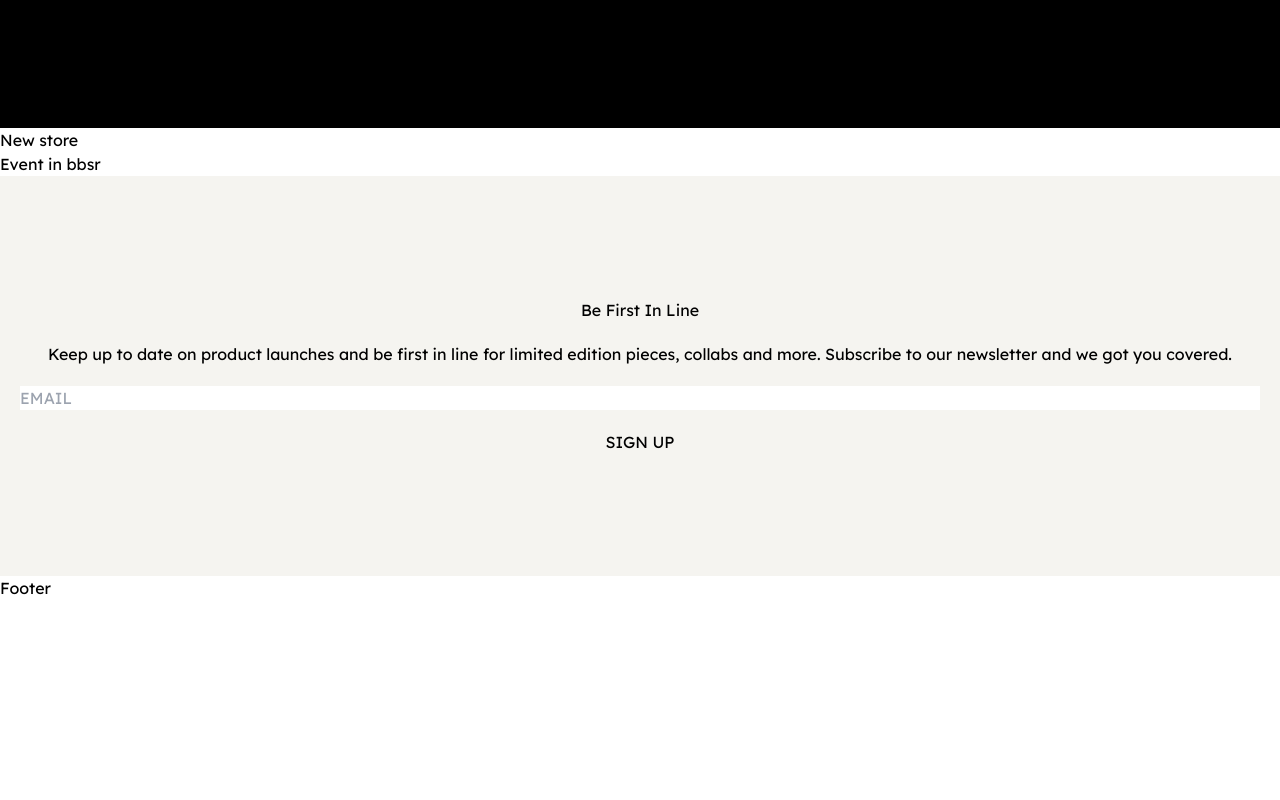
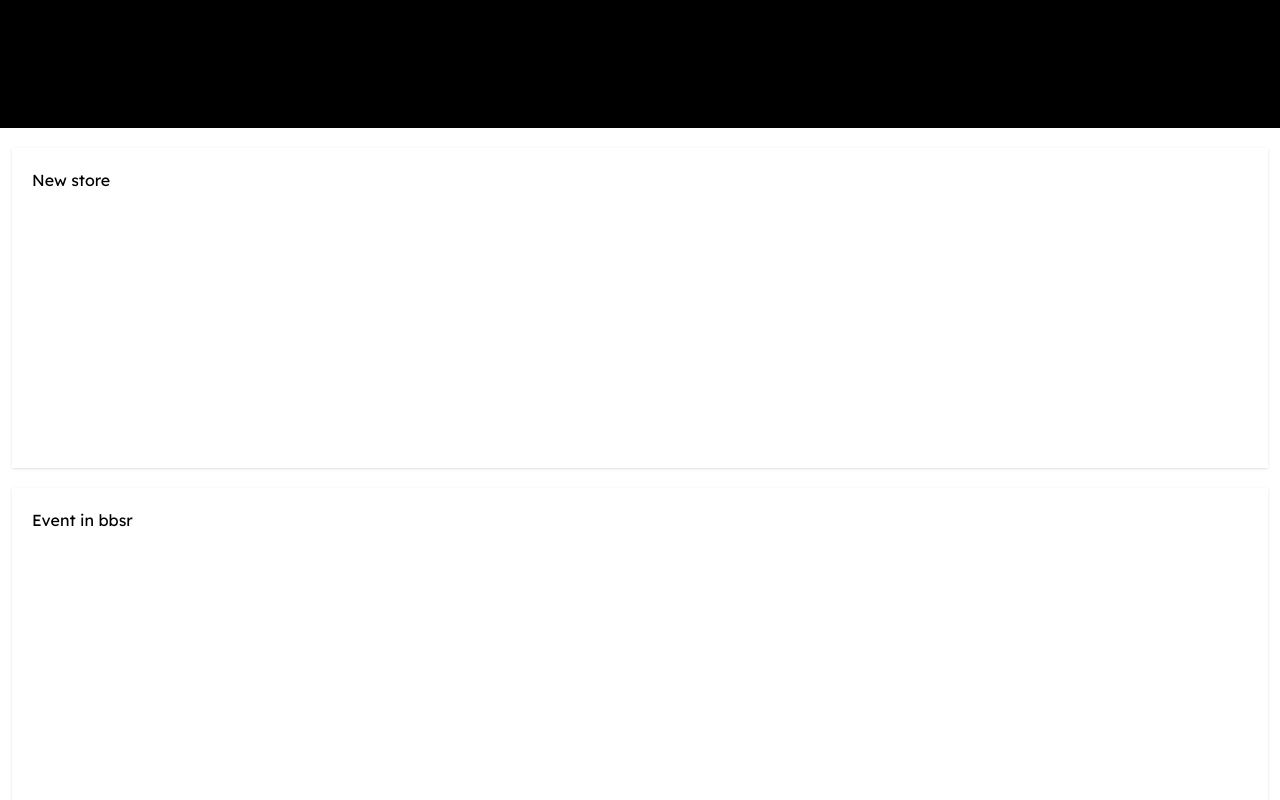
Before and after one commit to Subham-Beura/ekirana, a Next.js app: page / in a window 1280 px wide. Shown: the part 2640-3440 px from the top of the page. Before the commit the page ends 3344 px from the top, so only its background shows below. Built offline with nearby package versions, Linux system fonts and the light colour scheme.

Commit message:
add cards

```diff
--- a/pages/index.tsx
+++ b/pages/index.tsx
@@ -42,8 +42,8 @@ export default function Home() {
         <p>EXTREME </p>
       </section>
       <section>
-        <div>New store</div>
-        <div>Event in bbsr</div>
+      <div className="m-3 my-5 h-[40vh] p-5 shadow ">New store</div>
+      <div className="m-3 my-5 h-[40vh] p-5 shadow ">Event in bbsr</div>
       </section>
       <section className="flex h-[50vh] flex-col justify-center space-y-5 bg-beige px-5 text-center">
         <h4>Be First In Line</h4>
```
